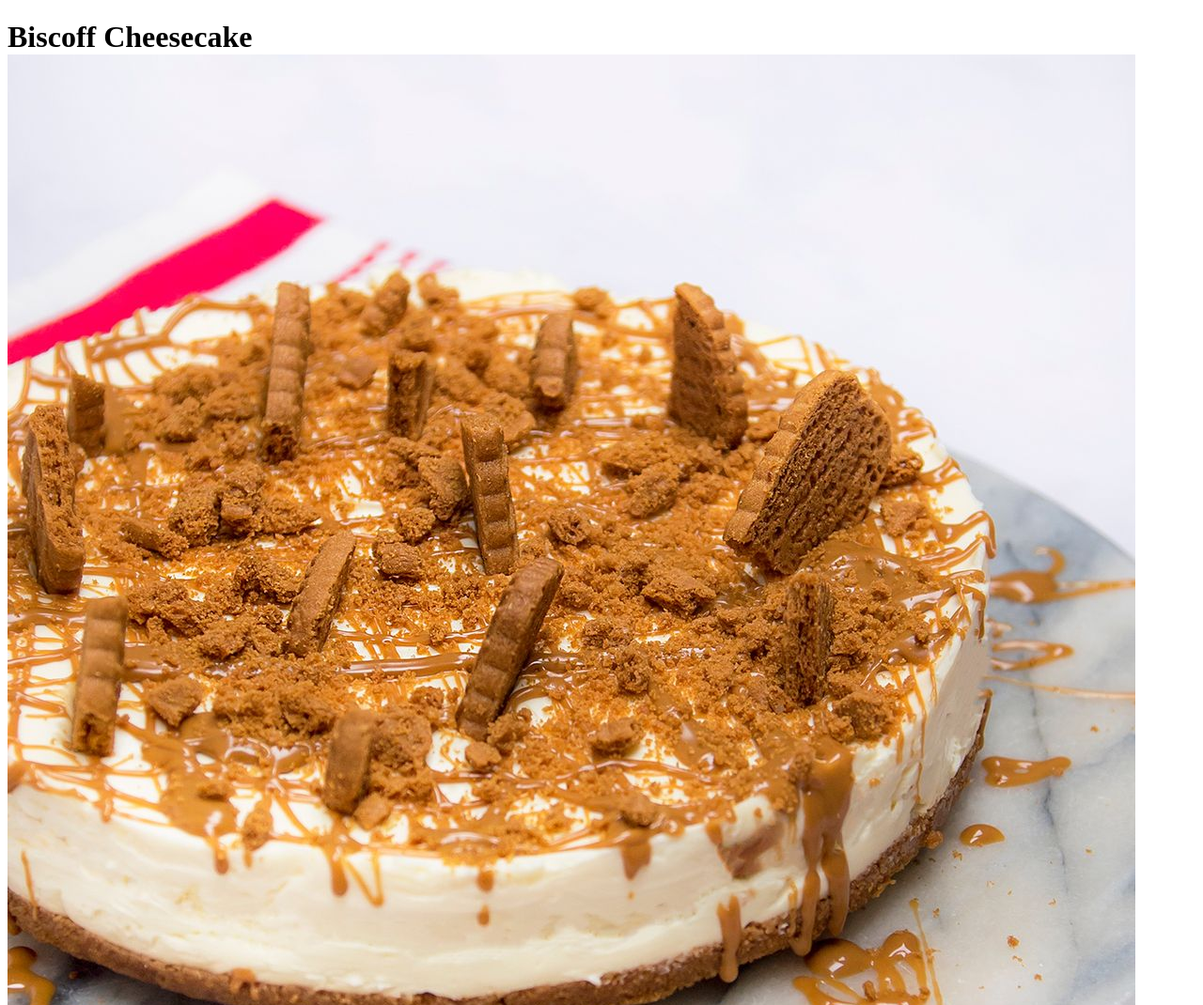
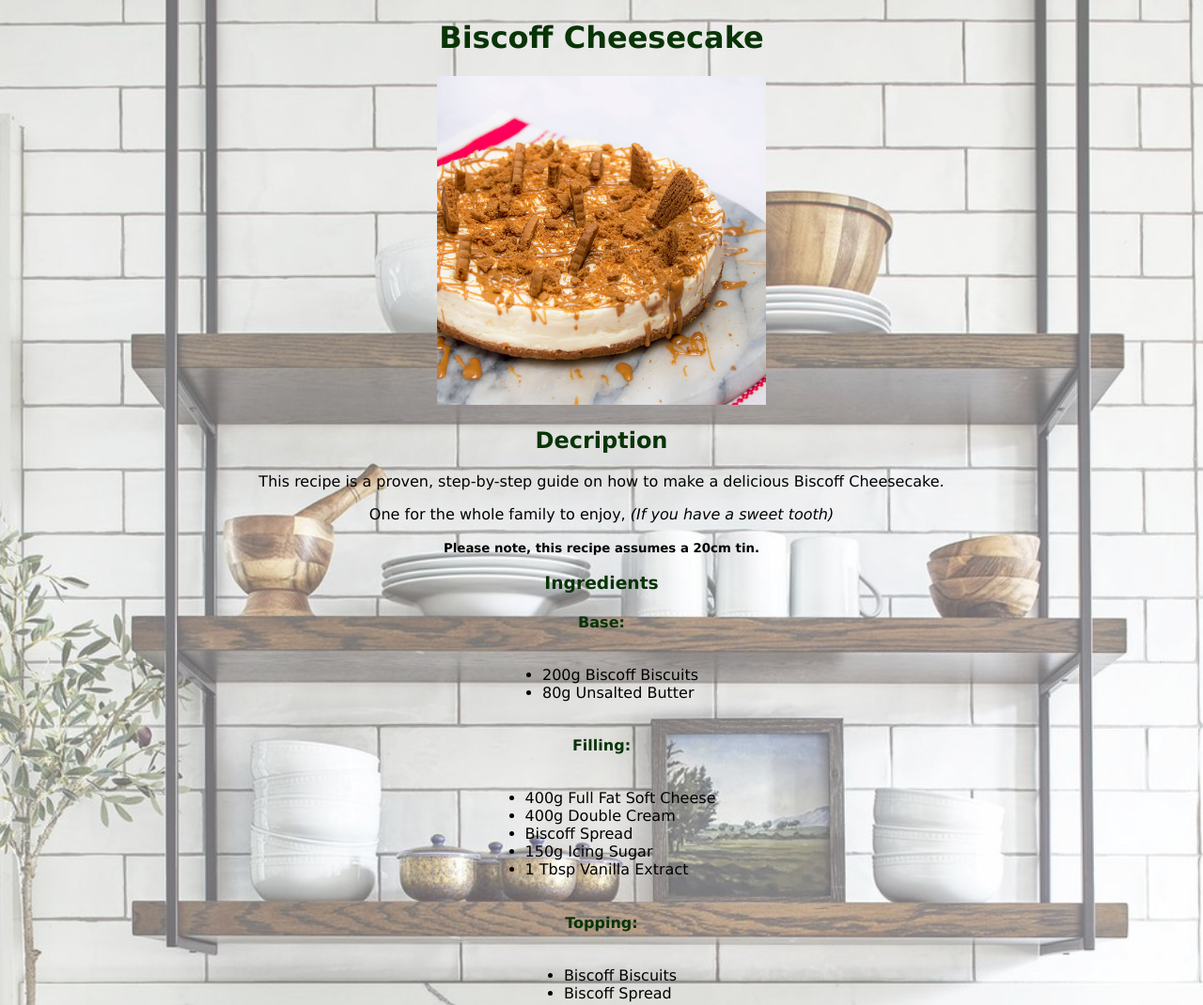
Before and after one commit to JCritch91/odin-recipes, a plain HTML site: page recipes/biscoff-cheesecake.html in a window 1280 px wide. Shown: the top 1070 px of the page at 94% size. Drawn offline with Linux system fonts and the light colour scheme.

Commit message:
Modify style.css to add changes to font Modify style.css to add changes to font colour Modify style.css to add changes to add backgrounds Modify all .html files to add background

```diff
--- a/recipes/biscoff-cheesecake.html
+++ b/recipes/biscoff-cheesecake.html
@@ -1,15 +1,23 @@
 <!DOCTYPE html>
 <html lang="en">
+
 <head>
     <meta charset="UTF-8">
+    <link rel="stylesheet" href="../style.css">
     <title>Biscoff Cheesecake</title>
 </head>
+
 <body>
-    <h1>Biscoff Cheesecake
-        <img src="../img/biscoff.jpeg">
-    </h1>
-</body>
+    <img class="background" src="../img/kitchen.jpeg">
+    <div class="body-contents">
+
+        <h1>Biscoff Cheesecake</h1>
+        <div class="background-wrap">
+
+            <img class="biscoff-pic" src="../img/biscoff.jpeg">
+
             <h2>Decription</h2>
+
             <p>This recipe is a proven, step-by-step guide on how to make a delicious Biscoff Cheesecake.</p>
             <p>One for the whole family to enjoy, <em>(If you have a sweet tooth)</em></p>
             <small><strong>Please note, this recipe assumes a 20cm tin.</strong></small>
@@ -18,6 +26,7 @@
             <h3>Ingredients</h3>
             <p></p>
             <h4>Base:</h4>
+            <div class="recipe-list">
                 <ul>
                     <li>200g Biscoff Biscuits</li>
                     <li>80g Unsalted Butter</li>
@@ -35,10 +44,12 @@
                 <h4>Topping:</h4>
                 <ul>
                     <li>Biscoff Biscuits</li>
-        <li>Biscoff Spread></li>
+                    <li>Biscoff Spread</li>
                 </ul>
+
                 <p></p>
                 <p></p>
+
                     <h3>Steps</h3>
                     <ol>
                         <li>Oil a 20cm deep springform cake tin and line with baking parchment.</li>
@@ -48,7 +59,8 @@
                         <li>Chill for 30 mins.</li>
                         <li>Beat the soft cheese with the icing sugar and vanilla until just combined using an electric whisk.</li>
                         <li>Clean the beaters</li>
-        <li>Beat the double cream to <a href="https://www.thekitchn.com/a-visual-guide-soft-peaks-firm-115557">Stiff Peaks</a> in a separate bowl. Gently fold the whipped cream into the soft cheese mixture Spoon HALF the cheesecake mixture over the biscuit base</li>
+                        <li>Beat the double cream to <a href="https://www.thekitchn.com/a-visual-guide-soft-peaks-firm-115557">Stiff Peaks</a> in a separate bowl.</li>
+                        <li>Gently fold the whipped cream into the soft cheese mixture Spoon HALF the cheesecake mixture over the biscuit base</li>
                         <li>Add a layer of Biscoff Spread</li>
                         <li>Spoon the other half of mixture on top.</li>
                         <li>Smooth the surface with a palette knife or spatula.</li>
@@ -57,6 +69,11 @@
                         <li>Decorate the topping with a combination of Biscoff spread and biscuits</li>
                     </ol>
 
+            </div>
+
             <a href="../index.html">Return to home page</a>
+        </div>
+    </div>
+</body>
 
 </html>
--- a/style.css
+++ b/style.css
@@ -1,8 +1,47 @@
+/* shared */
+.background-wrap {
+    overflow: hidden;
+    position: relative;
+}
+
+.background {
+    opacity: 0.6;
+    position: absolute;
+    left: 0;
+    top: 0;
+    width: 100%;
+    height: auto;
+}
+
+.body-contents {
+    position: relative;
+}
+
 body {
+    text-align: center;
+    font-family: Verdana, Geneva, Tahoma, sans-serif;
+}
+
+h1,h2,h3,h4,h5,h6 {
+    color:rgb(8, 52, 6);
+}
+
+
+.recipe-list {
     text-align: center;
 }
 
-ul {
-    text-align:center +2;
-    list-style-position: inside;
+.recipe-list > ul,ol {
+    display: inline-block;
 }
+
+li {
+    text-align:left;
+}
+
+/* biscoff-cheesecake only */
+
+.biscoff-pic {
+    height: auto;
+    width: 350px;
+}
```
Also changed, not shown: index.html (+10 -1 lines), recipes/cottage-pie.html (+15 -5 lines), recipes/sausage-casserole.html (+17 -4 lines), img/chef.png (added), img/kitchen.jpeg (added), 2 other files. Lines whose indentation alone changed are shown as unchanged.
